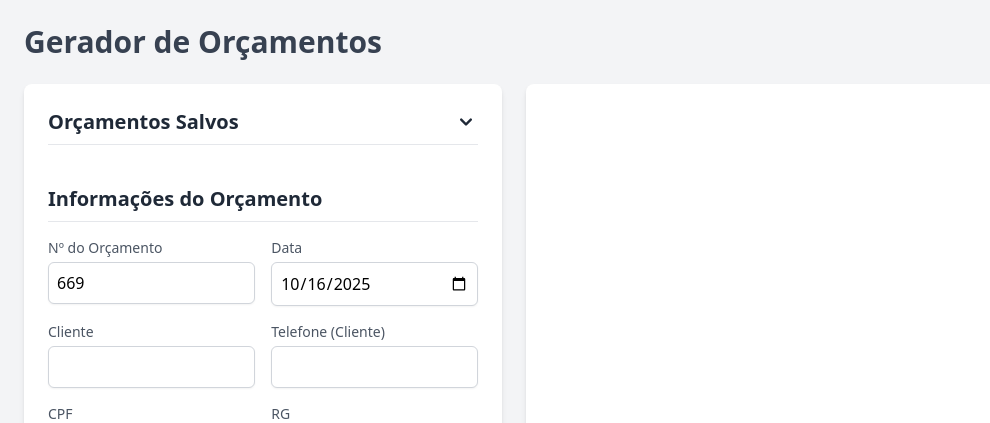
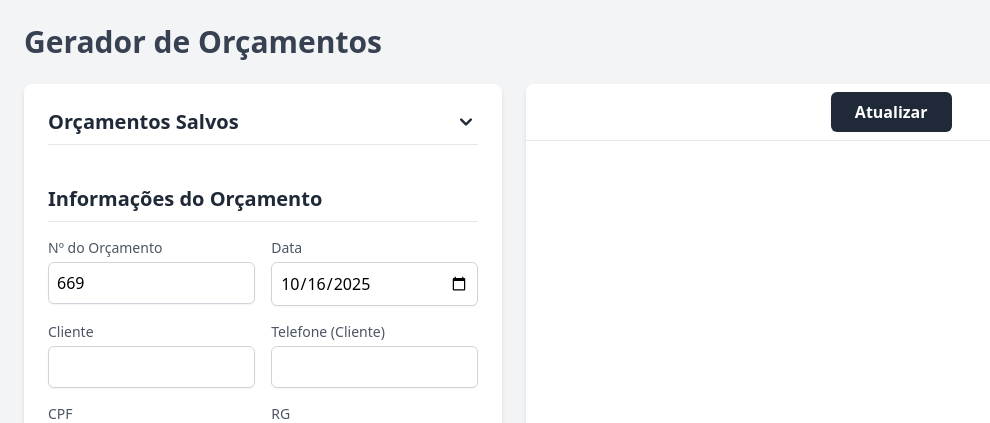
Before and after one commit to Salrefinado/Gerador-de-Or-amentos-Bunese, a FastAPI app: page / in a window 1280 px wide. Shown: the top 423 px of the page, without its empty margins (0-990 px from the left). Run offline with FastAPI, Linux system fonts and the light colour scheme; data that the repository does not hold is empty; parts of the project's set-up code (start-up, migrations or seed data) failed here and were passed over.

Commit message:
Pagina e att index.html

```diff
--- a/templates/index.html
+++ b/templates/index.html
@@ -17,13 +17,13 @@
       box-shadow: 0 0 0 1px #a0aec0;
     }
     .page-tab {
-        @apply px-4 py-2 text-sm font-medium rounded-t-lg border transition-colors duration-200;
+        @apply px-4 py-2 text-sm font-medium rounded-t-lg border-t border-l border-r transition-colors duration-200;
     }
     .page-tab.active {
-        @apply bg-white text-gray-800 border-gray-300 border-b-white -mb-px;
+        @apply bg-white text-indigo-600 border-indigo-500 border-b-white -mb-px shadow-sm;
     }
     .page-tab:not(.active) {
-        @apply text-gray-500 border-gray-200 bg-gray-50 hover:bg-gray-100 hover:text-gray-700;
+        @apply text-gray-500 border-gray-300 bg-gray-50 hover:bg-gray-100 hover:text-gray-700;
     }
 
     .items-list-container { display: none; }
@@ -170,8 +170,11 @@
         </form>
       </div>
 
-      <div class="lg:col-span-3 bg-white rounded-lg shadow-md overflow-hidden">
-        <iframe id="preview" src="about:blank" class="w-full h-full" title="Preview"></iframe>
+      <div class="lg:col-span-3 bg-white rounded-lg shadow-md overflow-hidden flex flex-col">
+        <div class="text-center py-2">
+            <button type="button" id="btn-update-preview" class="bg-gray-800 text-white font-semibold px-6 py-2 rounded-md hover:bg-gray-900 transition-all">Atualizar</button>
+        </div>
+        <iframe id="preview" src="about:blank" class="w-full h-full border-t" title="Preview"></iframe>
       </div>
 
     </div>
```
